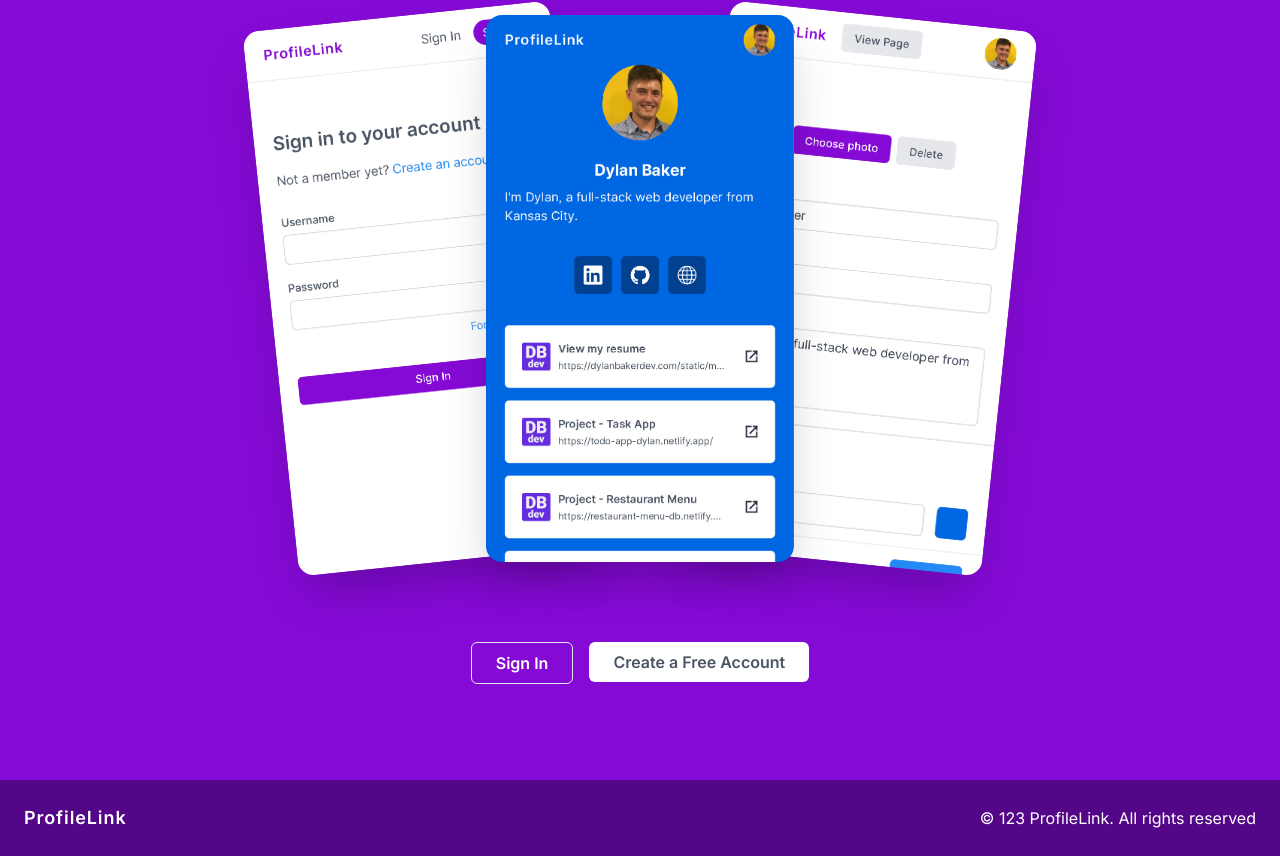
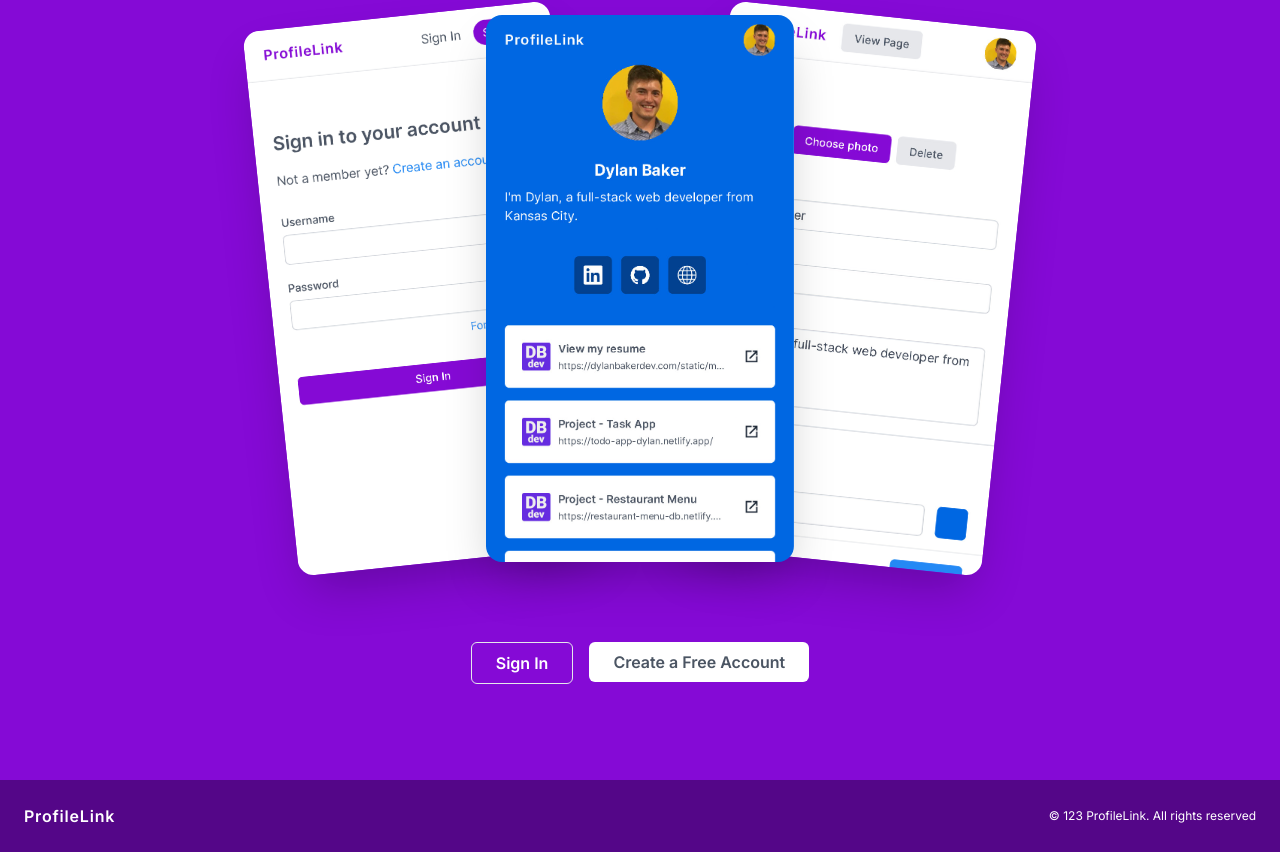
Before and after one commit to ProfileLink-app/fe, a Next.js app: page / in a window 1280 px wide. Shown: the part 313-1169 px from the top of the page. Built offline with nearby package versions, Linux system fonts and the light colour scheme.

Commit message:
fixed the footer text overflowing on the landing page

```diff
--- a/app/page.jsx
+++ b/app/page.jsx
@@ -45,10 +45,10 @@ export default function Home() {
             </div>
             <footer className='w-full bg-primary-hover'>
                 <div className='flex items-center justify-between p-6 mx-auto text-white max-w-7xl'>
-                    <p className='text-lg font-semibold tracking-wider'>
+                    <p className='font-semibold tracking-wider text-md'>
                         ProfileLink
                     </p>
-                    <div>© {new Date().getYear()} ProfileLink. All rights reserved</div>
+                    <div className='text-xs'>© {new Date().getYear()} ProfileLink. All rights reserved</div>
                 </div>
             </footer>
         </main>
```
